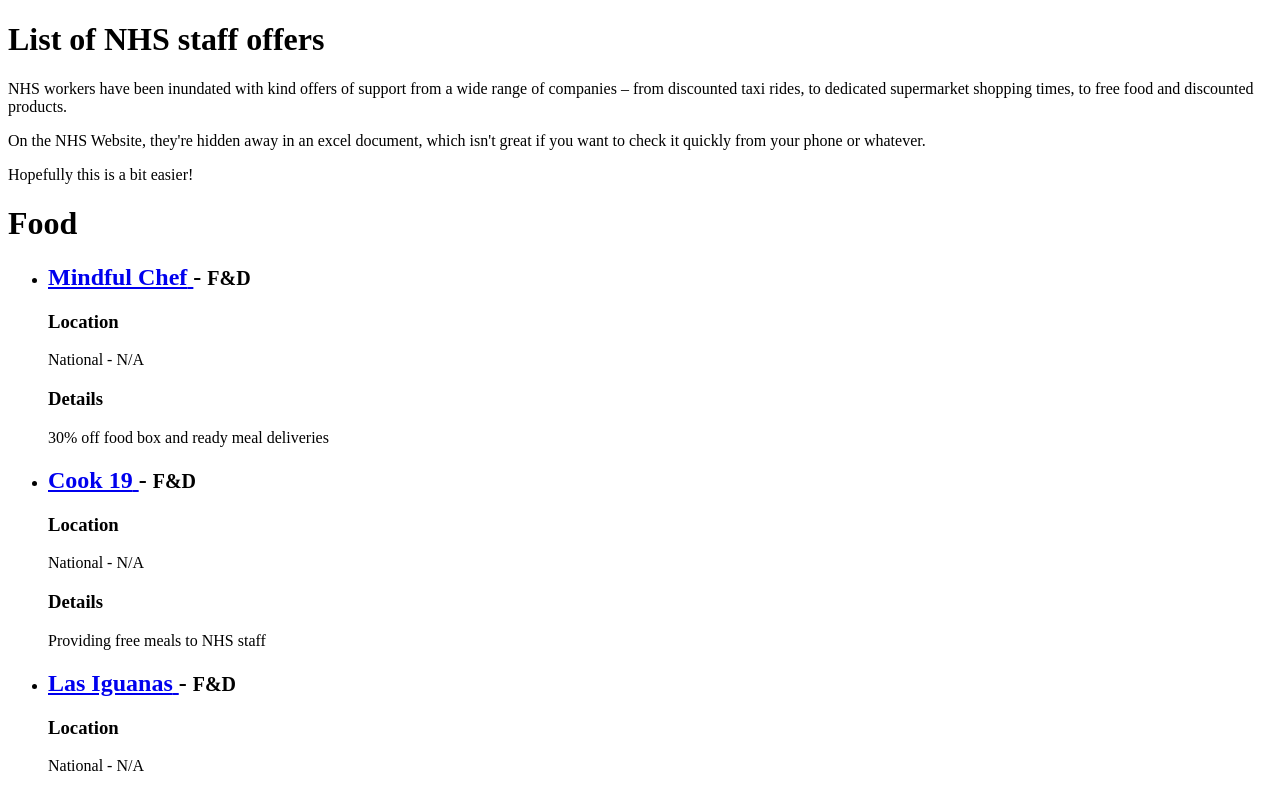
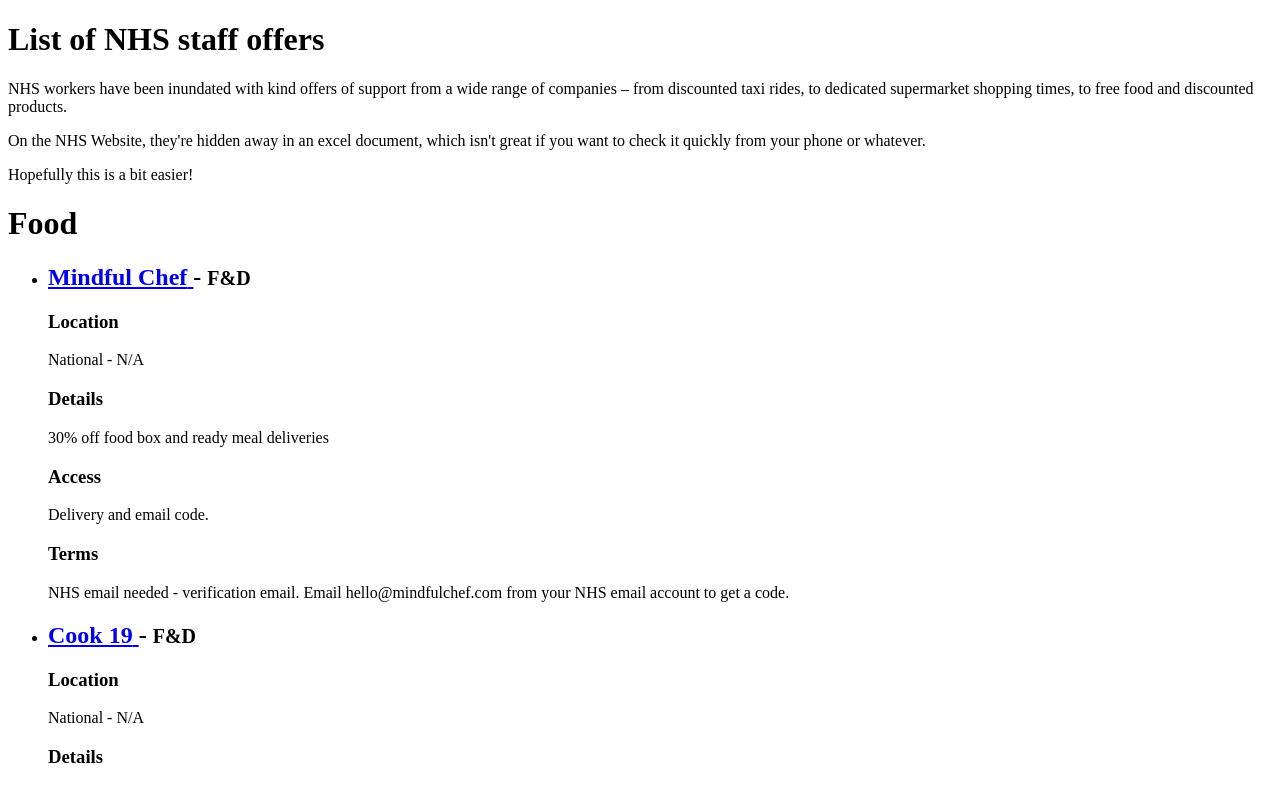
Before and after one commit to PaulCampbell/nhs-offers, a Next.js app: page / in a window 1280 px wide. Shown: the top 787 px of the page. Built offline with nearby package versions, Linux system fonts and the light colour scheme.

Commit message:
access and terms added to offer

```diff
--- a/pages/index.js
+++ b/pages/index.js
@@ -20,7 +20,14 @@
             <p>{offer.region} { offer.subRegion ? <span> - {offer.subRegion}</span> : null }</p>
             <h3>Details</h3>
             <p>{offer.details}</p>
-
+            <h3>Access</h3>
+            <p>{offer.access}</p>
+            { offer.terms ?
+              <div>
+                <h3>Terms</h3>
+                <p>{offer.terms}</p>
+              </div>
+            : null }
           </li>
         })
         }
```
